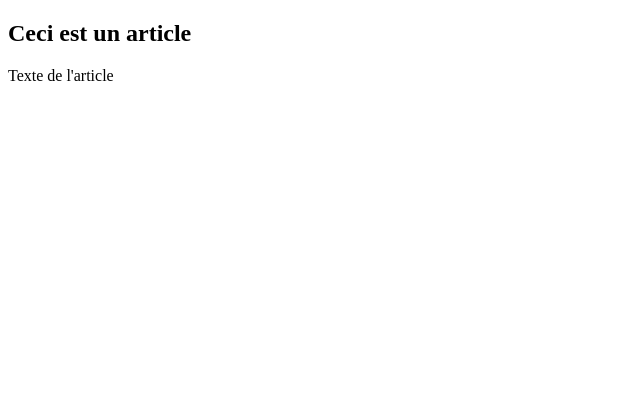
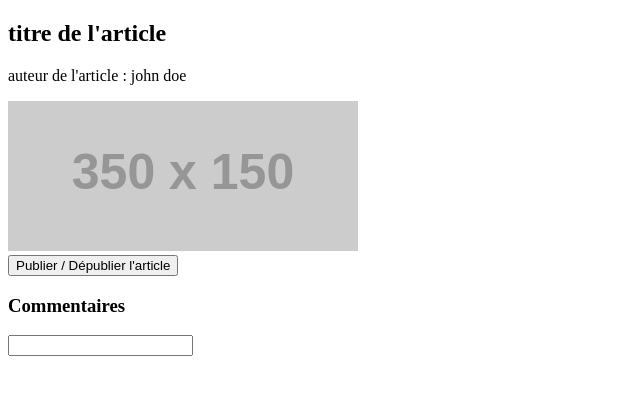
Before and after one commit to ldlms/wild-blog, an Angular app: page / in a window 1280 px wide. Shown: the top 394 px of the page, without its empty margins (0-640 px from the left). Built offline with nearby package versions, Linux system fonts and the light colour scheme.

Commit message:
thirdQuest

```diff
--- a/src/app/article/article.component.html
+++ b/src/app/article/article.component.html
@@ -1,2 +1,11 @@
-<h2>Ceci est un article</h2>
-<p>Texte de l'article</p>
+<div>
+<h2>{{article.title}}</h2>
+<p>auteur de l'article : {{article.author}}</p>
+<p *ngIf="article.isPublished">{{ article.content }}</p>
+<img [src]="article.image"/>
+</div>
+<button (click)="togglePublication()">Publier / Dépublier l'article</button>
+
+<h3> Commentaires</h3>
+<p>{{article.comment}}</p>
+<input [(ngModel)]="article.comment" type="text">
--- a/src/app/article/article.component.ts
+++ b/src/app/article/article.component.ts
@@ -1,12 +1,40 @@
+import { NgIf } from '@angular/common';
 import { Component } from '@angular/core';
+import { FormsModule, NgModel } from '@angular/forms';
+
+
+interface Article{
+  title : string,
+  author: string,
+  content : string,
+  image : string
+  isPublished :boolean,
+  comment: string
+}
 
 @Component({
   selector: 'app-article',
   standalone: true,
-  imports: [],
+  imports: [NgIf,FormsModule],
   templateUrl: './article.component.html',
   styleUrl: './article.component.scss'
 })
+
+
+
 export class ArticleComponent {
 
+  article : Article = {
+    title : `titre de l'article`,
+    author: `john doe`,
+    content:`le contenu de l'article`,
+    image:`https://via.placeholder.com/350x150`,
+    isPublished: false,
+    comment:''
+  }
+
+  togglePublication():void{
+    this.article.isPublished = !this.article.isPublished;
+    console.log(this.article.isPublished);
+  }
 }
```
